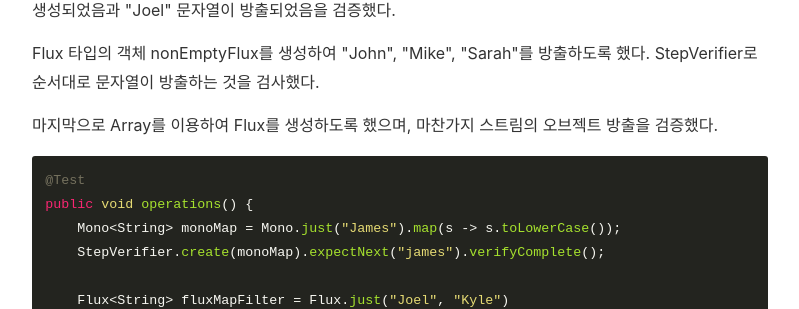
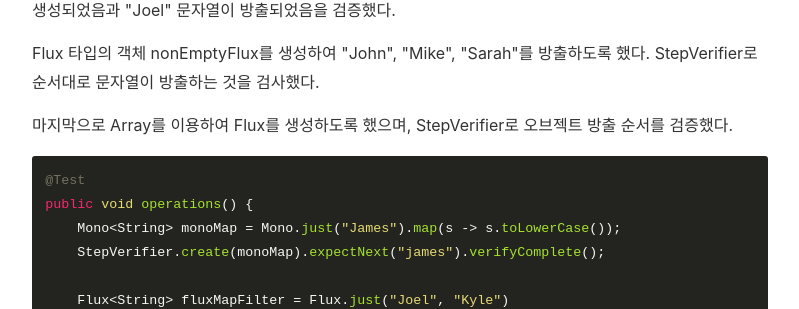
Before and after one commit to countingmars/countingmars.github.io, a Jekyll site: the page built from _posts/2018-08-15-reactor-core-tutorial.markdown, in a window 1280 px wide and 900 px high, scrolled down 1839 px. Shown: the part 145-454 px from the top of the window, without its empty margins (240-1039 px from the left). Built offline with Jekyll 4.4.1, drawn with Linux system fonts in a browser that asks for light colours; nearby versions of some CDN libraries.

Commit message:
reactor core tutorial

````diff
--- a/_posts/2018-08-15-reactor-core-tutorial.markdown
+++ b/_posts/2018-08-15-reactor-core-tutorial.markdown
@@ -70,7 +70,7 @@ public void initialized() {
 Flux<String> 타입의 객체 nonEmptyFlux를 생성하여 "John", "Mike", "Sarah"를 방출하도록 했다.
 StepVerifier로 순서대로 문자열이 방출하는 것을 검사했다.
 
-마지막으로 Array를 이용하여 Flux를 생성하도록 했으며, 마찬가지 스트림의 오브젝트 방출을 검증했다.
+마지막으로 Array를 이용하여 Flux를 생성하도록 했으며, StepVerifier로 오브젝트 방출 순서를 검증했다.
 
 ```
 @Test
````
